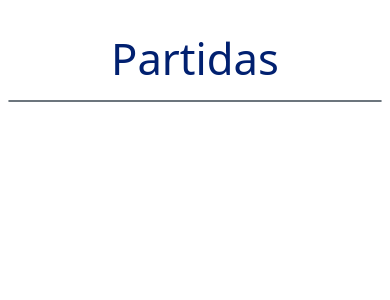
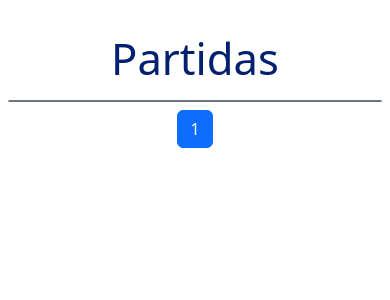
Before and after one commit to leon-rdo/FFBVI, a Django app: page /partidas/ in a window 390 px wide. Shown: the part 66-366 px from the top of the page. Run offline with Django 4.2, Linux system fonts and the light colour scheme; data that the repository does not hold is empty.

Commit message:
feat: adiciona paginação à página das partidas

```diff
--- a/main/templates/main/partidas.html
+++ b/main/templates/main/partidas.html
@@ -30,7 +30,48 @@
                 </a>
             {% endfor %}
         </div>
-
+        <div class="col-12 d-flex justify-content-center">
+            <nav aria-label="Page navigation example">
+                <ul class="pagination">
+                {% if page_obj.has_previous %}
+                    <li class="page-item d-none d-md-block"><a class="page-link" href="?page=1">Primeira</a></li>
+                    <li class="page-item d-md-none"><a class="page-link" href="?page=1" aria-label="Primeira">
+                        <svg xmlns="http://www.w3.org/2000/svg" width="16" height="16" fill="currentColor" class="bi bi-arrow-bar-left" viewBox="0 0 16 16">
+                            <path fill-rule="evenodd" d="M12.5 15a.5.5 0 0 1-.5-.5v-13a.5.5 0 0 1 1 0v13a.5.5 0 0 1-.5.5ZM10 8a.5.5 0 0 1-.5.5H3.707l2.147 2.146a.5.5 0 0 1-.708.708l-3-3a.5.5 0 0 1 0-.708l3-3a.5.5 0 1 1 .708.708L3.707 7.5H9.5a.5.5 0 0 1 .5.5Z"/>
+                        </svg>
+                    </a></li>
+                    <li class="page-item d-none d-md-block">
+                        <a class="page-link" href="?page={{ page_obj.previous_page_number }}">
+                            &laquo; Anterior
+                        </a>
+                    </li>
+                    <li class="page-item d-md-none">
+                        <a class="page-link" href="?page={{ page_obj.previous_page_number }}" aria-label="Anterior">
+                            &laquo;
+                        </a>
+                    </li>
+                    <li class="page-item"><a class="page-link" href="?page={{ page_obj.previous_page_number }}">{{ page_obj.previous_page_number }}</a></li>
+                {% endif %}
+                    <li class="page-item active"><a class="page-link" href="?page={{ page_obj.number }}">{{ page_obj.number }}</a></li>
+                {% if page_obj.has_next %}
+                    <li class="page-item d-none d-md-block"><a class="page-link" href="?page={{ page_obj.next_page_number }}">{{ page_obj.next_page_number }}</a></li>
+                    <li class="page-item d-md-none"><a class="page-link" href="?page={{ page_obj.next_page_number }}">{{ page_obj.next_page_number }}</a></li>
+                    <li class="page-item d-none d-md-block"><a class="page-link" href="?page={{ page_obj.next_page_number }}">Próxima &raquo;</a></li>
+                    <li class="page-item d-md-none"><a class="page-link" href="?page={{ page_obj.next_page_number }}" aria-label="Próxima">
+                        &raquo;
+                    </a></li>
+                    <li class="page-item d-none d-md-block"><a class="page-link" href="?page={{ page_obj.paginator.num_pages }}">Última</a></li>
+                    <li class="page-item d-md-none">
+                        <a class="page-link" href="?page={{ page_obj.paginator.num_pages }}" aria-label="Última">
+                            <svg xmlns="http://www.w3.org/2000/svg" width="16" height="16" fill="currentColor" class="bi bi-arrow-bar-right" viewBox="0 0 16 16">
+                                <path fill-rule="evenodd" d="M6 8a.5.5 0 0 0 .5.5h5.793l-2.147 2.146a.5.5 0 0 0 .708.708l3-3a.5.5 0 0 0 0-.708l-3-3a.5.5 0 0 0-.708.708L12.293 7.5H6.5A.5.5 0 0 0 6 8Zm-2.5 7a.5.5 0 0 1-.5-.5v-13a.5.5 0 0 1 1 0v13a.5.5 0 0 1-.5.5Z"/>
+                            </svg>
+                        </a>
+                    </li>
+                {% endif %}
+                </ul>
+            </nav>
+        </div>
     </div>
 </div>
 {% endblock content %}
--- a/main/views.py
+++ b/main/views.py
@@ -194,6 +194,7 @@ class PartidasView(ListView):
     model = Partida
     context_object_name = 'partidas'
     ordering = ['-data']
+    paginate_by = 9
 
     def get_context_data(self, **kwargs):
         context = super().get_context_data(**kwargs)
```
